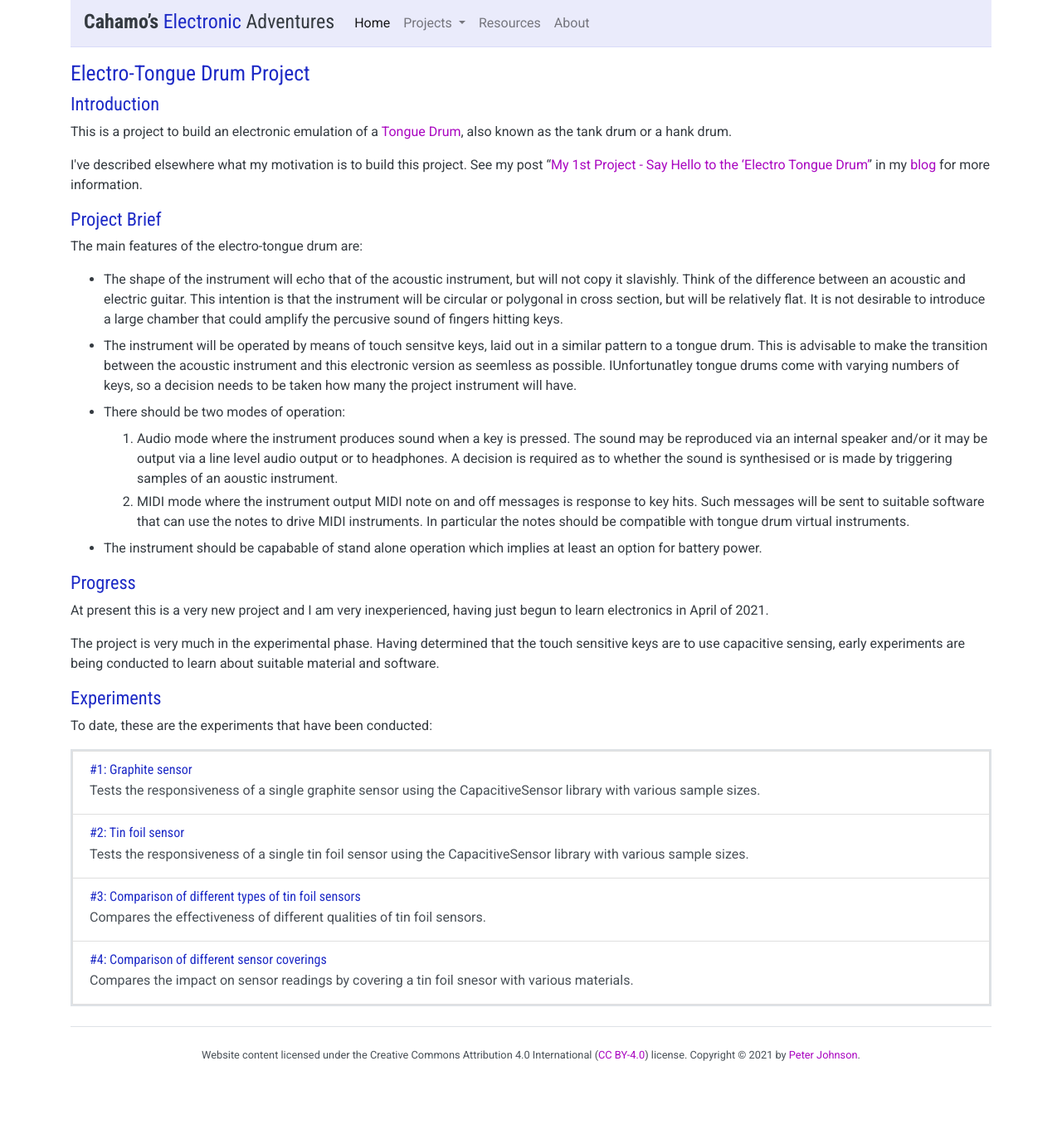
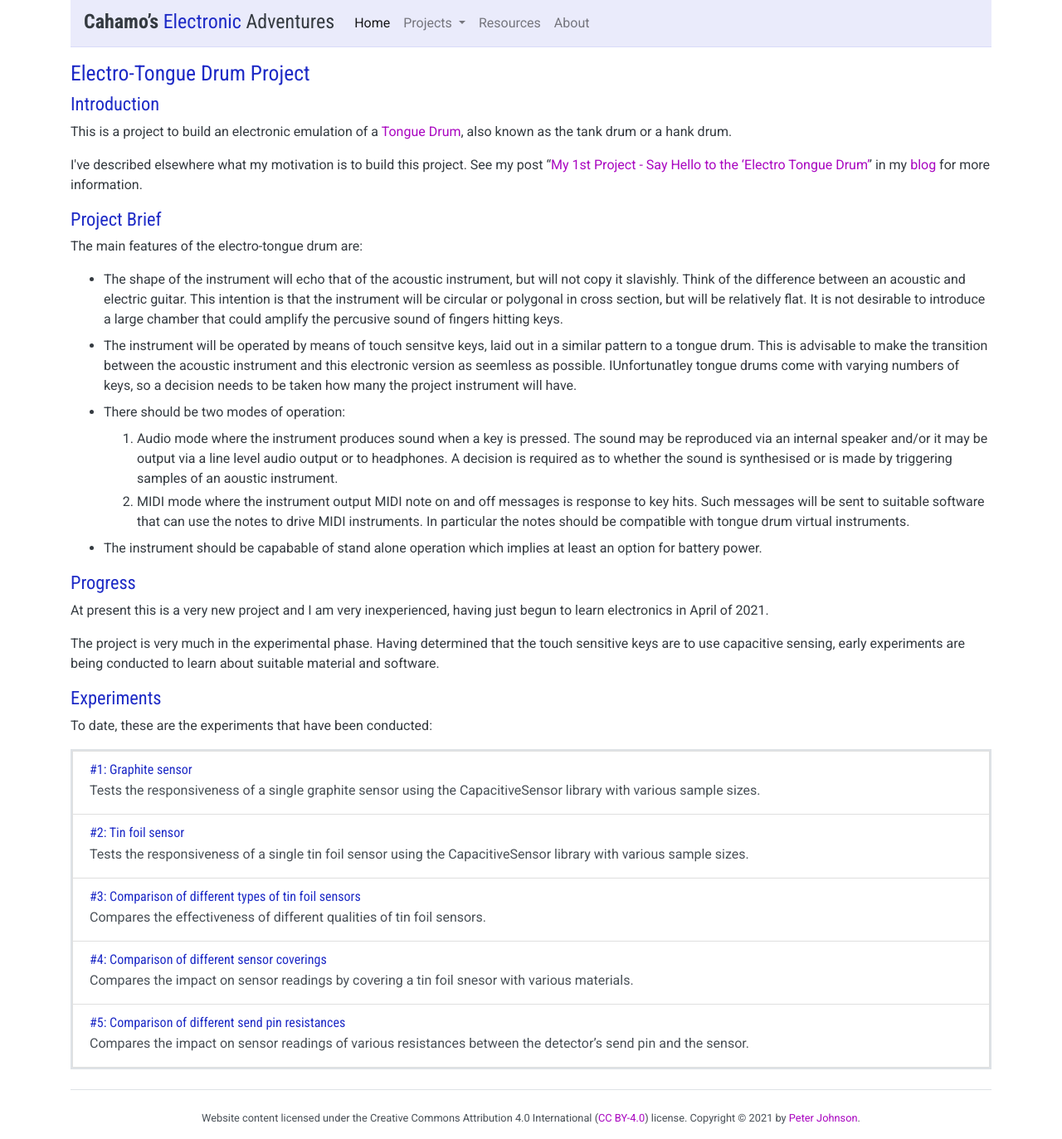
Before and after one commit to cahamo/cahamo.github.io, a Jekyll site: the page built from tongue-drum/index.html, in a window 1280 px wide. Shown: the whole page at 83% size. Built offline with Jekyll 4.4.1, drawn with Linux system fonts in a browser that asks for light colours; comment, search, counter and statistics services are not loaded; before the commit the page ends 1297 px from its top, so only the background shows below that.

Commit message:
Update tongue-drum/index.html
Add link to experiment #5 page

```diff
--- a/tongue-drum/index.html
+++ b/tongue-drum/index.html
@@ -60,4 +60,8 @@ layout: default
         <h3 class="mb-1">#4: Comparison of different sensor coverings</h3>
         <p class="mb-1">Compares the impact on sensor readings by covering a tin foil snesor with various materials.</p>
     </a>
+    <a href="./experiment-5" class="list-group-item list-group-item-action flex-column align-items-start">
+        <h3 class="mb-1">#5: Comparison of different send pin resistances</h3>
+        <p class="mb-1">Compares the impact on sensor readings of various resistances between the detector&rsquo;s send pin and the sensor.</p>
+    </a>
 </div>
```
